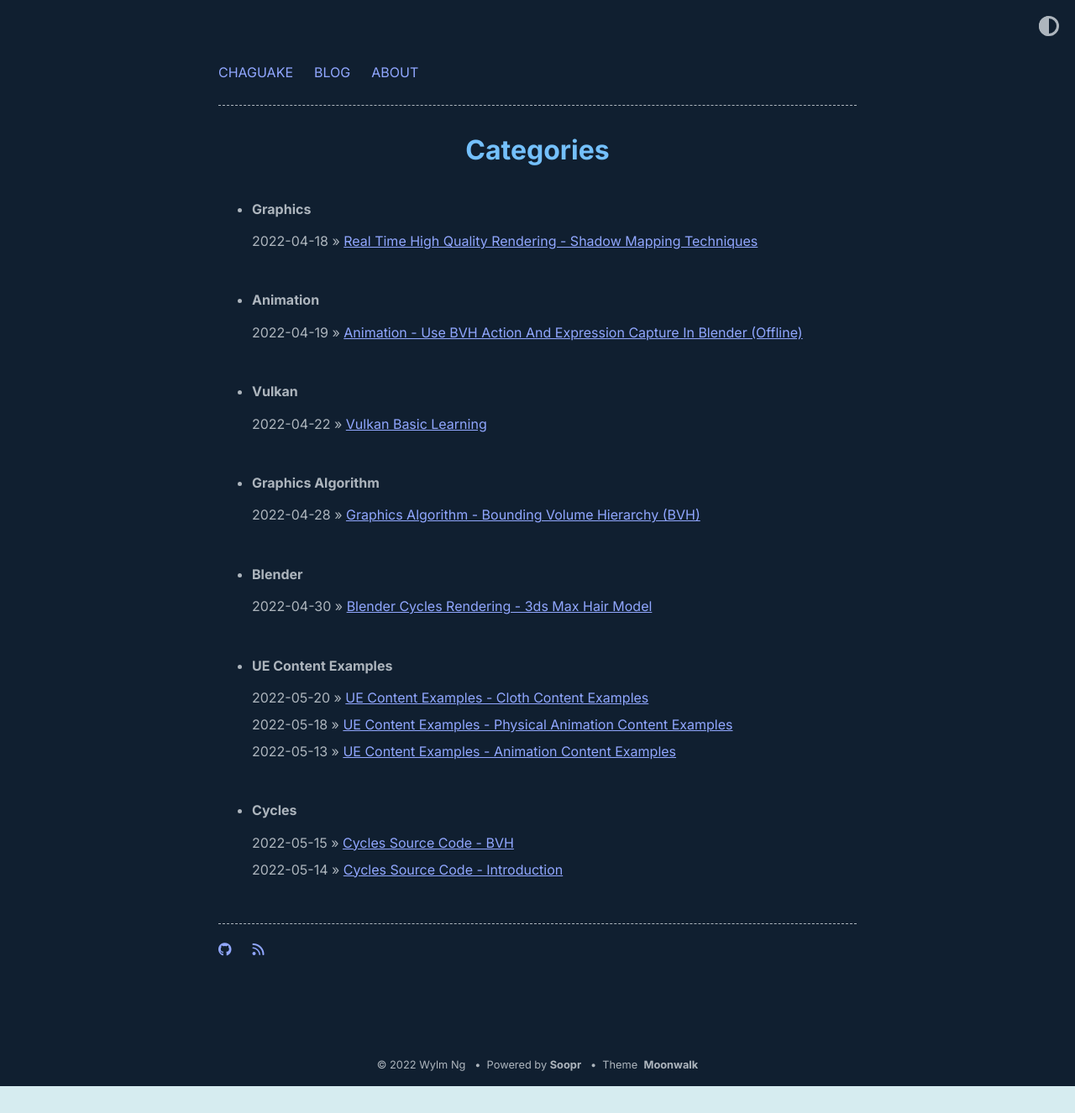
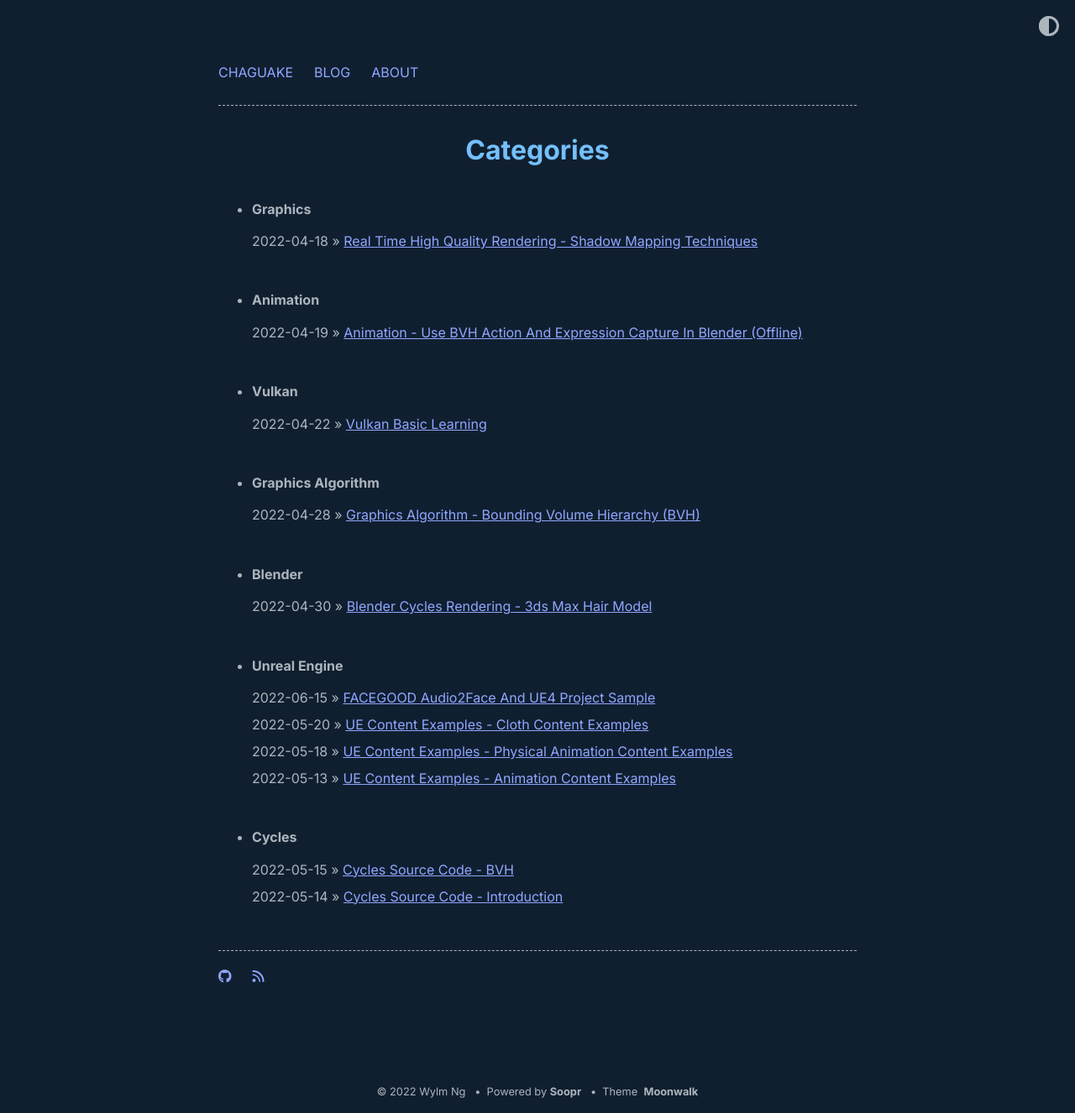
Before and after one commit to chaguake/chaguake.github.io, a Jekyll site: the page built from categories.html, in a window 1280 px wide. Shown: the whole page at 84% size. Built offline with Jekyll 4.4.1, drawn with Linux system fonts in a browser that asks for light colours; before the commit the page ends 1294 px from its top, so only the background shows below that.

Commit message:
add note

```diff
--- a/_data/home.yml
+++ b/_data/home.yml
@@ -25,6 +25,10 @@
     highlight: WIP
 
 feature_entries:
+  - title: FACEGOOD Audio2Face And UE4 Project Sample
+    date: 2022-06-15
+    url: facegood-audio2face-and-ue4-project-sample
+
   - title: Cycles Source Code - BVH
     date: 2022-05-15
     url: cycles-source-code-bvh
--- a/_posts/2022-05-13-UE Content Examples - Animation Content Examples.md
+++ b/_posts/2022-05-13-UE Content Examples - Animation Content Examples.md
@@ -3,10 +3,10 @@
 author: chaguake
 title: UE Content Examples - Animation Content Examples
 categories:
-- UE Content Examples
+- Unreal Engine
 tags:
 - Animation
-- UE
+- UE Content Examples
 ---
 
 ## 一、Animation Map
--- a/_posts/2022-05-18-UE Content Examples - Physical Animation Content Examples.md
+++ b/_posts/2022-05-18-UE Content Examples - Physical Animation Content Examples.md
@@ -3,10 +3,10 @@
 author: chaguake
 title: UE Content Examples - Physical Animation Content Examples
 categories:
-- UE Content Examples
+- Unreal Engine
 tags:
 - Animation
-- UE
+- UE Content Examples
 ---
 
 ## 一、Physical Animation Map
--- a/_posts/2022-05-20-UE Content Examples - Cloth Content Examples.md
+++ b/_posts/2022-05-20-UE Content Examples - Cloth Content Examples.md
@@ -3,9 +3,9 @@
 author: chaguake
 title: UE Content Examples - Cloth Content Examples
 categories:
+- Unreal Engine
+tags:
 - UE Content Examples
-tags:
-- UE
 ---
 
 ## 一、Cloth
--- /dev/null
+++ b/_posts/2022-06-15-FACEGOOD Audio2Face And UE4 Project Sample.md
@@ -0,0 +1,55 @@
+---
+layout: post
+author: chaguake
+title: FACEGOOD Audio2Face And UE4 Project Sample
+categories:
+- Unreal Engine
+tags:
+- Animation
+---
+
+## 一、FACEGOOD Audio2Face
+
+FACEGOOD开源了一个语音驱动数字人口型技术，基于2017年Siggraph一篇论文。
+
+具体实现看FACEGOOD官方github介绍，FACEGOOD官方提供一个AiSpeech测试服务和一个UE4打包程序，大致工作流程如下：UE4程序发送录音指令和接收BS权重数据，两者通过UDP通信，AiSpeech测试服务实现ASR、TTS和Voice2Face功能，其中会用到第三方平台服务功能。
+
+<div align=center>
+<img src="/enclosures/2022-06-15/pipeline.PNG"/>
+<p>AiSpeech测试服务 pipeline</p>
+</div>
+
+## 二、UE4 Project Sample
+
+一开始我直接使用FACEGOOD官方UE4打包程序中的插件来实现驱动MetaHuman模型，但是搞了很久也没看懂该插件的调用流程。干脆自己从零开始，实现UE4端的功能。
+
+通过抓包可以得知两者间数据对接的格式。
+
+从github上随便找了一个叫[udp-ue4-plugin-win64](https://github.com/is-centre/udp-ue4-plugin-win64)的UDP插件，简单修改下便可完成目标功能。
+
+然后创建一个蓝图接口，将BS权重数据从UDP接收者蓝图传递到MetaHuman的Actor蓝图类中，然后再传递到Face_AnimBP。
+
+<div align=center>
+<img src="/enclosures/2022-06-15/传递BS权重数据.PNG"/>
+<p>传递BS权重数据</p>
+</div>
+
+在Face_AnimBP的动画图表中，断开Live Link的实时链接姿势，改成由传递过来的BS权重数据驱动。根据FACEGOOD官方给出的映射文件找到对应的BS曲线，一一对应即可。
+
+<div align=center>
+<img src="/enclosures/2022-06-15/BS权重数据驱动.PNG"/>
+<p>BS权重数据驱动</p>
+</div>
+
+大功告成，但是可以看到明显的嘴部抖动，还需优化。
+
+<video controls height='100%' width='100%' src="/enclosures/2022-06-15/video.mp4"></video>
+
+
+## 三、参考
+
+* [FACEGOOD-Audio2Face](https://github.com/FACEGOOD/FACEGOOD-Audio2Face)
+
+* [Audio-Driven Facial Animation by Joint End-to-End Learning of Pose and Emotion](chrome-extension://oemmndcbldboiebfnladdacbdfmadadm/https://research.nvidia.com/sites/default/files/publications/karras2017siggraph-paper_0.pdf)
+
+* [udp-ue4-plugin-win64](https://github.com/is-centre/udp-ue4-plugin-win64)
```
Also changed, not shown: enclosures/2022-06-15/BS权重数据驱动.PNG (added), enclosures/2022-06-15/pipeline.PNG (added), enclosures/2022-06-15/传递BS权重数据.PNG (added), 1 other file.
